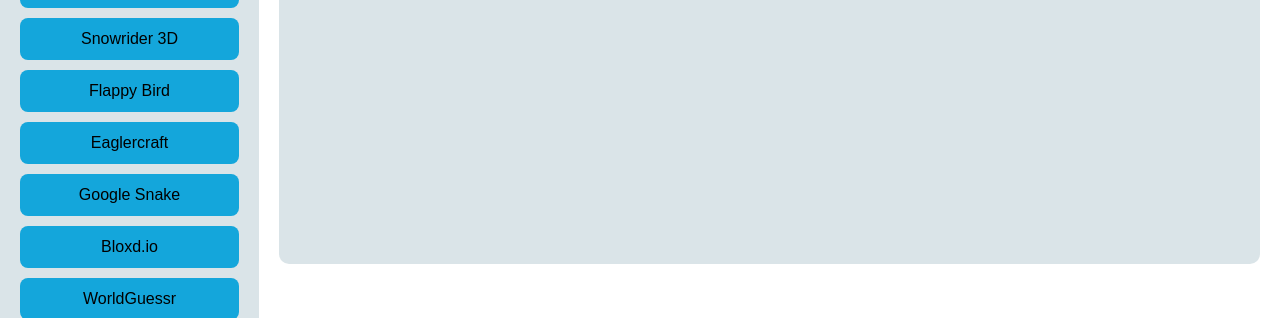
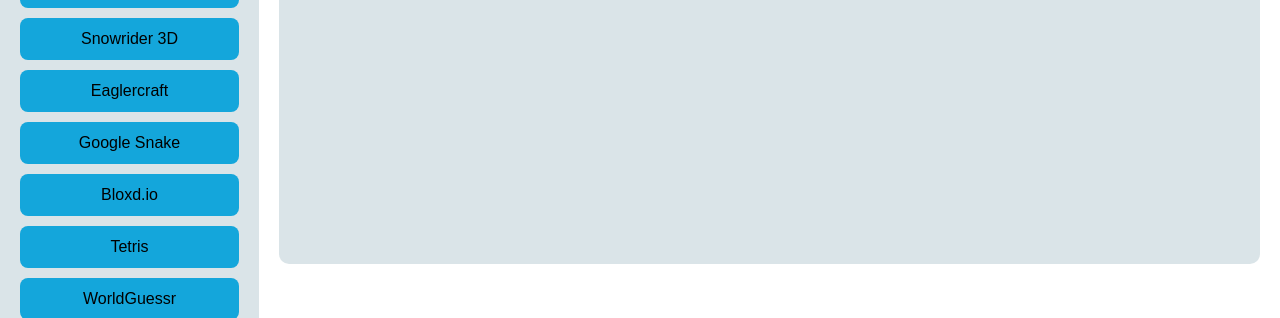
Before and after one commit to David14p/browser-game-list, a plain HTML site: page index.html in a window 1280 px wide. Shown: the part 504-822 px from the top of the page. Drawn offline with Linux system fonts and the light colour scheme.

Commit message:
Update index.html
Removed a game that didn't load

```diff
--- a/index.html
+++ b/index.html
@@ -196,10 +196,10 @@
     { name: 'Drive Mad', link: 'https://drivemad.me/iframe/index.html' },
     { name: 'Pacman', link: 'https://pacman.ee/wp-content/games/pacman/' },
     { name: 'Snowrider 3D', link: 'https://www.hoodamath.com/mobile/games/snow-rider-3d/game.html?nocheckorient=1' },
-    { name: 'Flappy Bird', link: 'https://s3-eu-west-1.amazonaws.com/apps.playcanvas.com/TAhlQLDa/index.html/' },
     { name: 'Eaglercraft', link: 'https://eaglercraftx.pages.dev/' },
     { name: 'Google Snake', link: 'https://ext.minijuegosgratis.com/google-snake/game.html' },
     { name: 'Bloxd.io', link: 'http://bloxd.io/' },
+    { name: 'Tetris', link: 'https://jetyehsunblocked.codehs.me/games/tetris.html' },
     { name: 'WorldGuessr', link: 'https://www.worldguessr.com/' },
     { name: 'Time Shooter 2', link: 'https://html5.gamedistribution.com/62a72f2da7cb4b609579a47653546e6a/?gd_sdk_referrer_url=https%3A%2F%2Fwww.miniplay.com%2Fgame%2Ftime-shooter-2&mp_assets=https%3A%2F%2Fs2.minijuegosgratis.com%2F&mp_embed=0&mp_game_id=240290&mp_game_uid=time-shooter-2&mp_game_url=https%3A%2F%2Fwww.miniplay.com%2Fembed%2Ftime-shooter-2&mp_int=1&mp_locale=en_US&mp_player_type=IFRAME&mp_site_https_url=https%3A%2F%2Fwww.miniplay.com%2F&mp_site_name=miniplay.com&mp_site_url=https%3A%2F%2Fwww.miniplay.com%2F&mp_timezone=Europe%2FAmsterdam&mp_view_type=' },
     { name: 'Smash karts', link: 'https://smashkarts.io/' },
```
